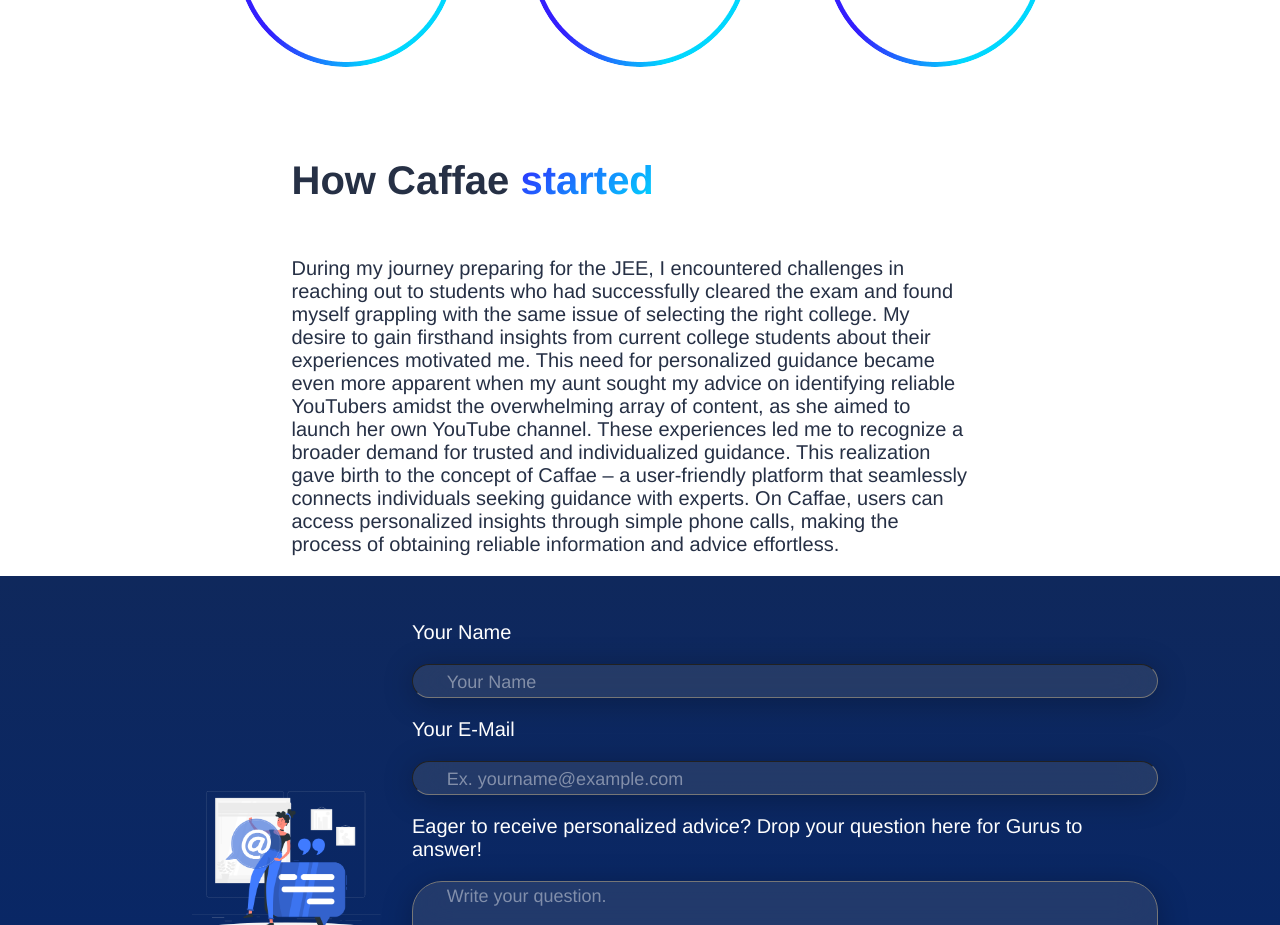
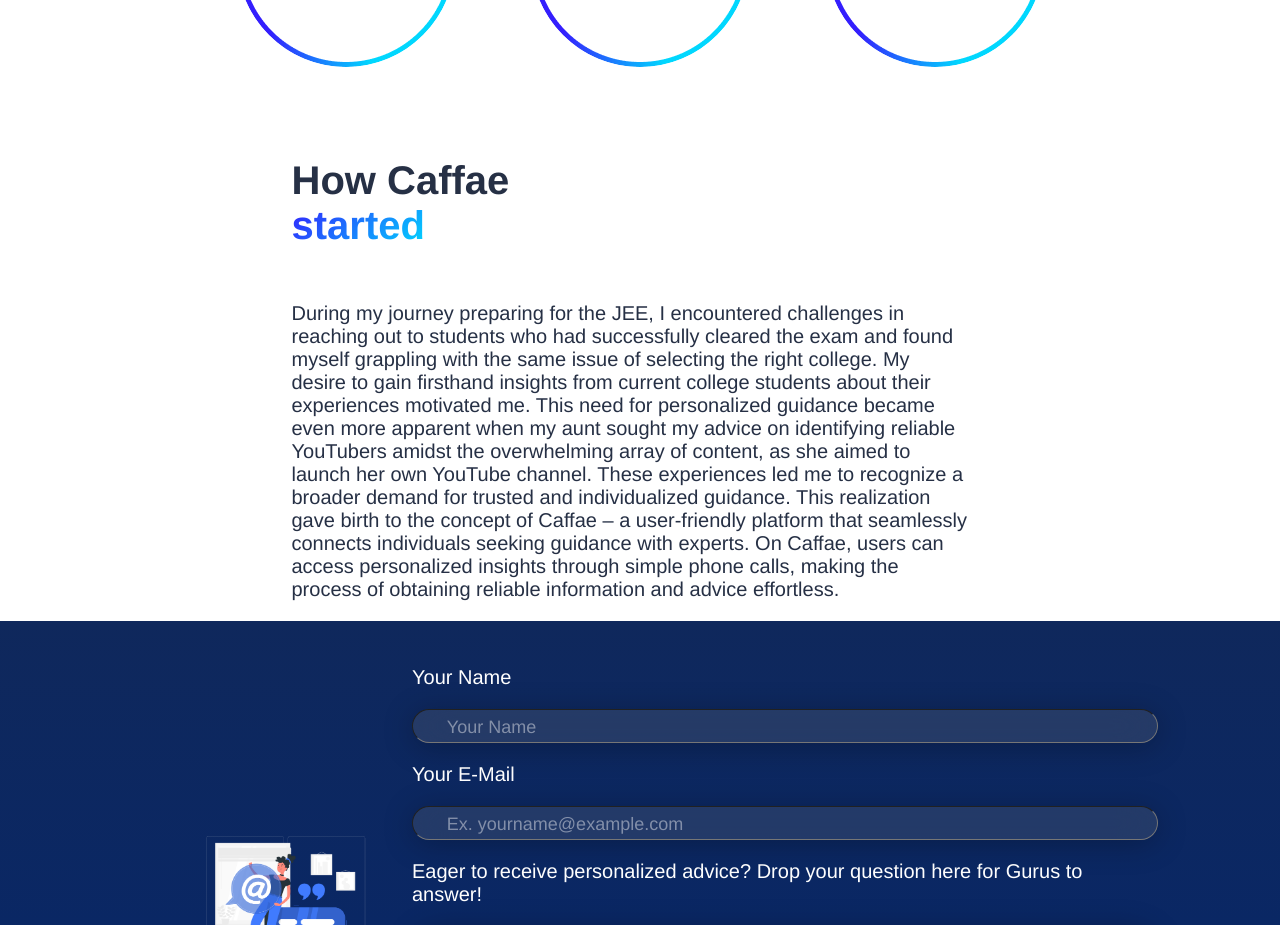
Before and after one commit to ved-ant/CaffaeWebsite, a React (Create React App) app in the folder frontend/: page /aboutus in a window 1280 px wide. Shown: the part 1820-2745 px from the top of the page. Built offline with nearby package versions, Linux system fonts and the light colour scheme; a web font is replaced by a local one.

Commit message:
responisiveness changes made

```diff
--- a/frontend/src/pages/AboutUs/how.module.css
+++ b/frontend/src/pages/AboutUs/how.module.css
@@ -2,10 +2,11 @@
   display: inline-flex;
   align-items: center;
   gap: 21px;
+  flex-wrap: wrap;
 }
 
 .left {
-  width: 676px;
+  width: 50%;
   display: flex;
   flex-direction: column;
   justify-content: space-between;
@@ -25,6 +26,7 @@
     justify-content: center;
     align-items: center;
     position: relative;
+    flex-wrap: wrap;
 
 }
 
--- a/frontend/src/pages/AboutUs/vision.module.css
+++ b/frontend/src/pages/AboutUs/vision.module.css
@@ -114,4 +114,6 @@ line-height: normal;
         width: 90vw;
     }
 
+
+
   }
```
